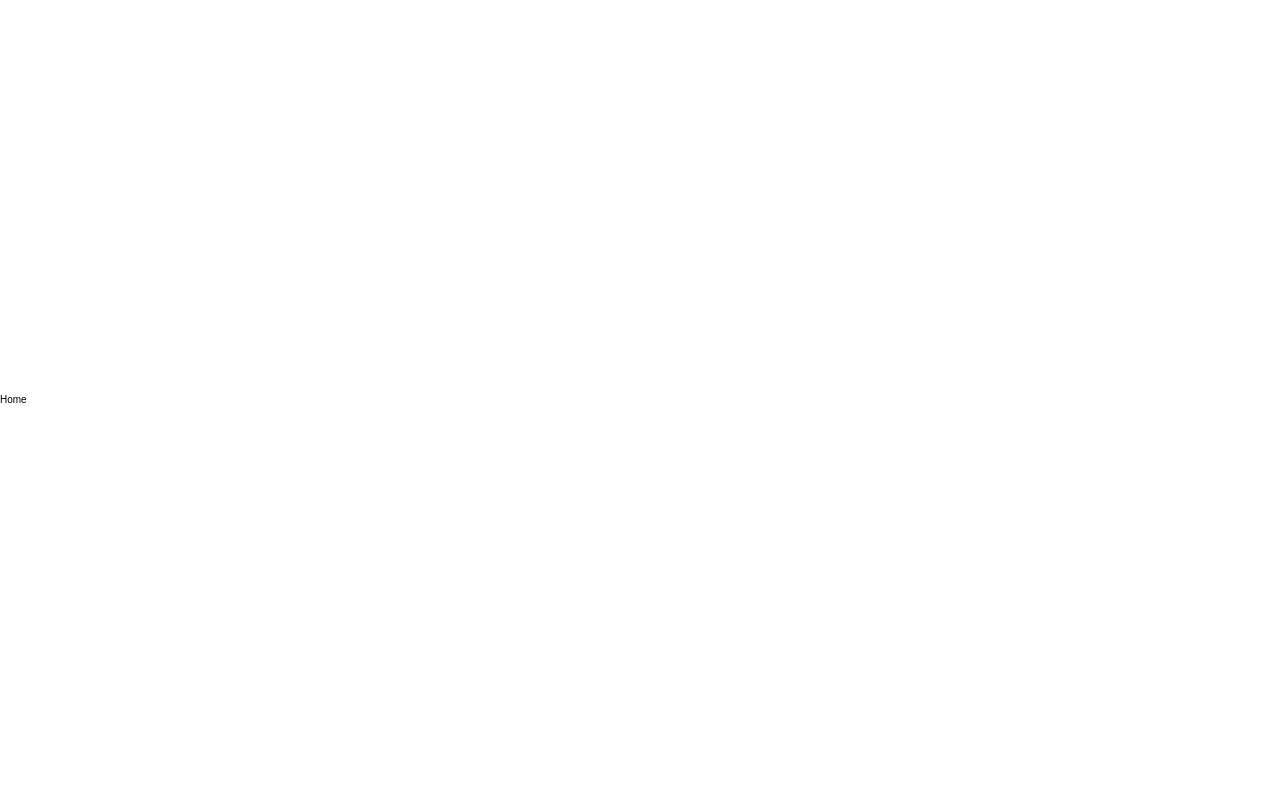
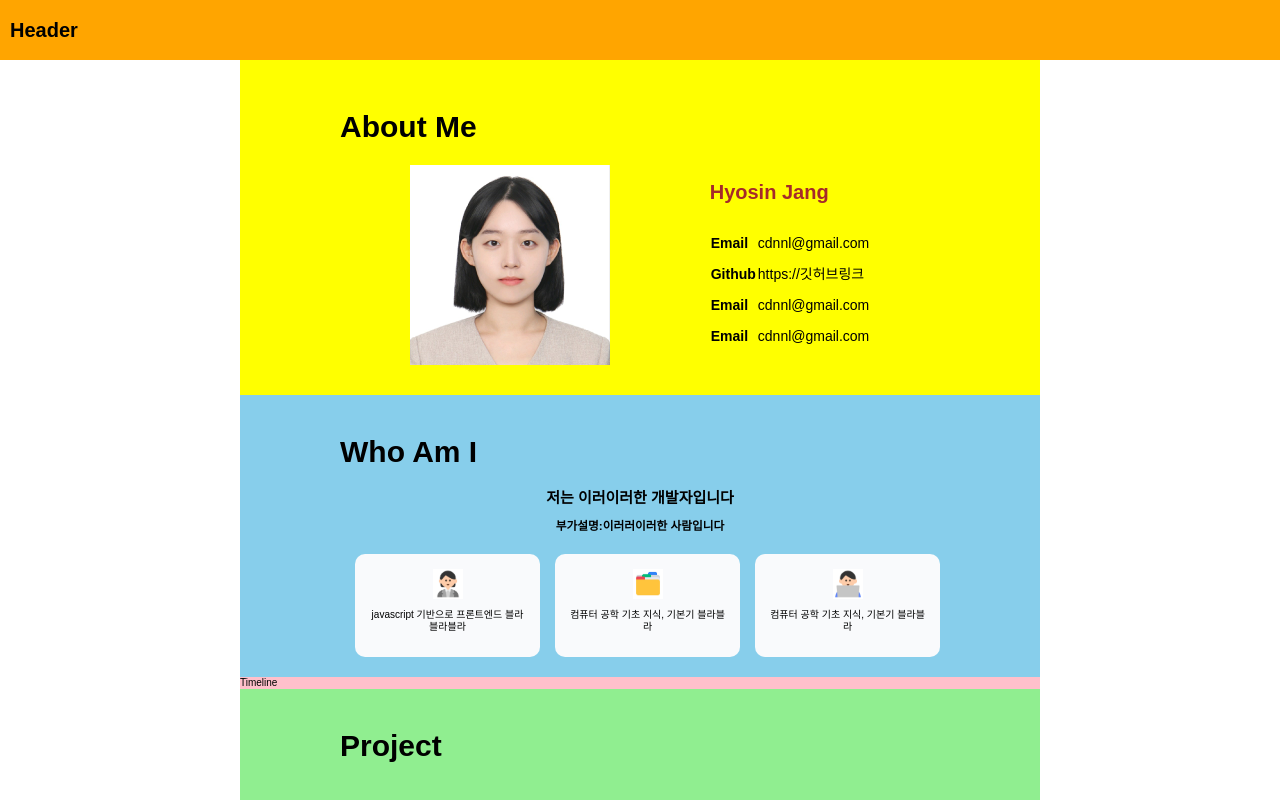
Before and after one commit to hyosin-Jang/portfolio-web, a React (Create React App) app in the folder frontend/: page / in a window 1280 px wide. Shown: the top 800 px of the page. Built offline with nearby package versions, Linux system fonts and the light colour scheme.

Commit message:
feat: home 페이지 마크업

```diff
--- a/frontend/src/pages/Home.js
+++ b/frontend/src/pages/Home.js
@@ -1,5 +1,34 @@
+import Header from "../components/Header"
+import Aboutme from "../components/Aboutme"
+import WhoamI from "../components/WhoamI"
+import Timeline from "../components/Timeline"
+import Project from "../components/Project"
+import Footer from "../components/Footer"
+
+import styled from "styled-components"
+import {flexCenter} from "../styles/theme"
+
 const Home = () => {
-	return <div>Home</div>
+	return (
+		<Wrapper>
+			<Header />
+			<Aboutme />
+			<WhoamI />
+			<Timeline />
+			<Project />
+			<Footer />
+		</Wrapper>
+	)
 }
 
 export default Home
+
+const Wrapper = styled.main`
+	display: flex;
+	margin: auto;
+	flex-direction: column;
+	max-width: 80rem;
+	background-color: pink;
+	height: calc(100vh - 60px);
+	margin-top: 60px;
+`
```
